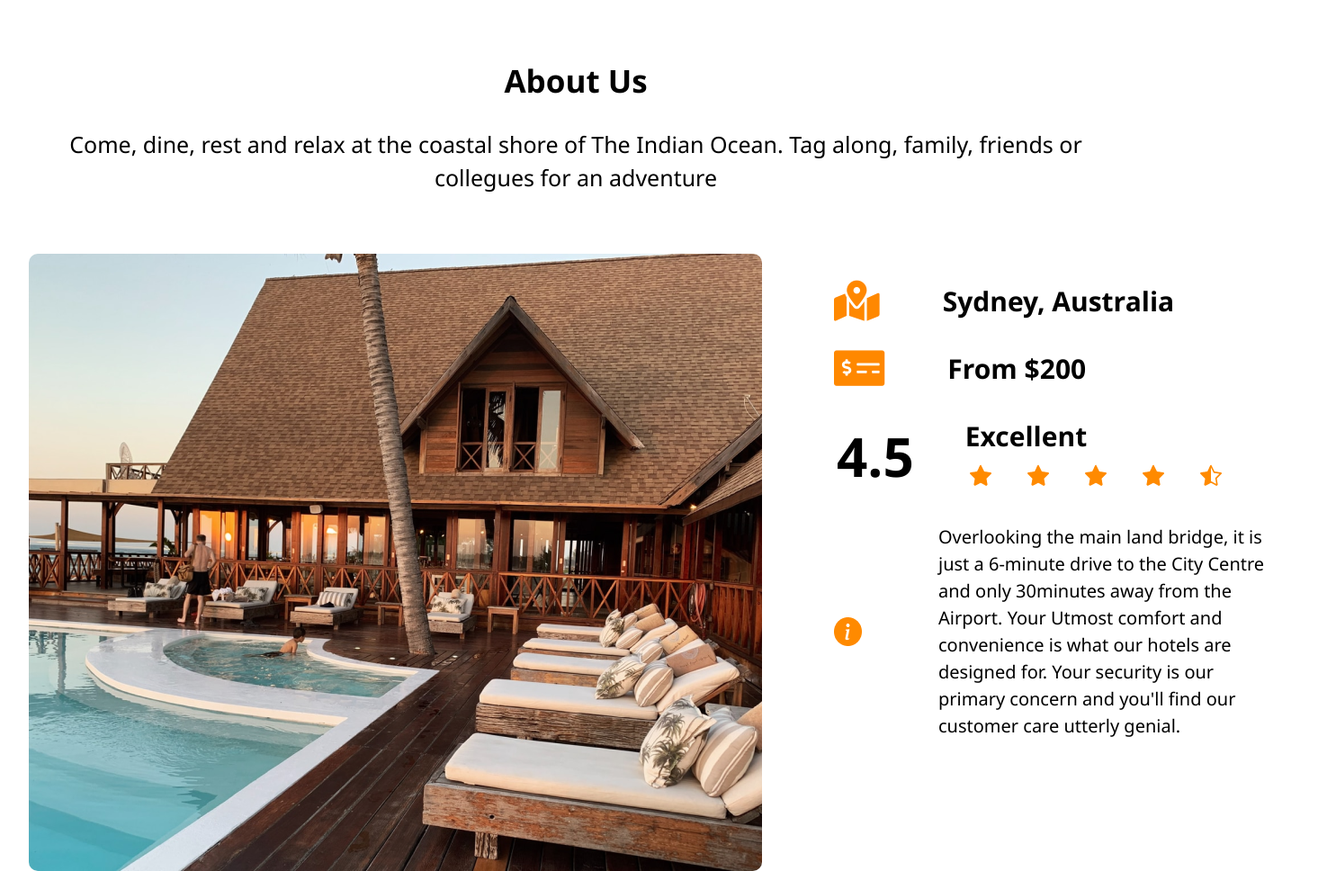
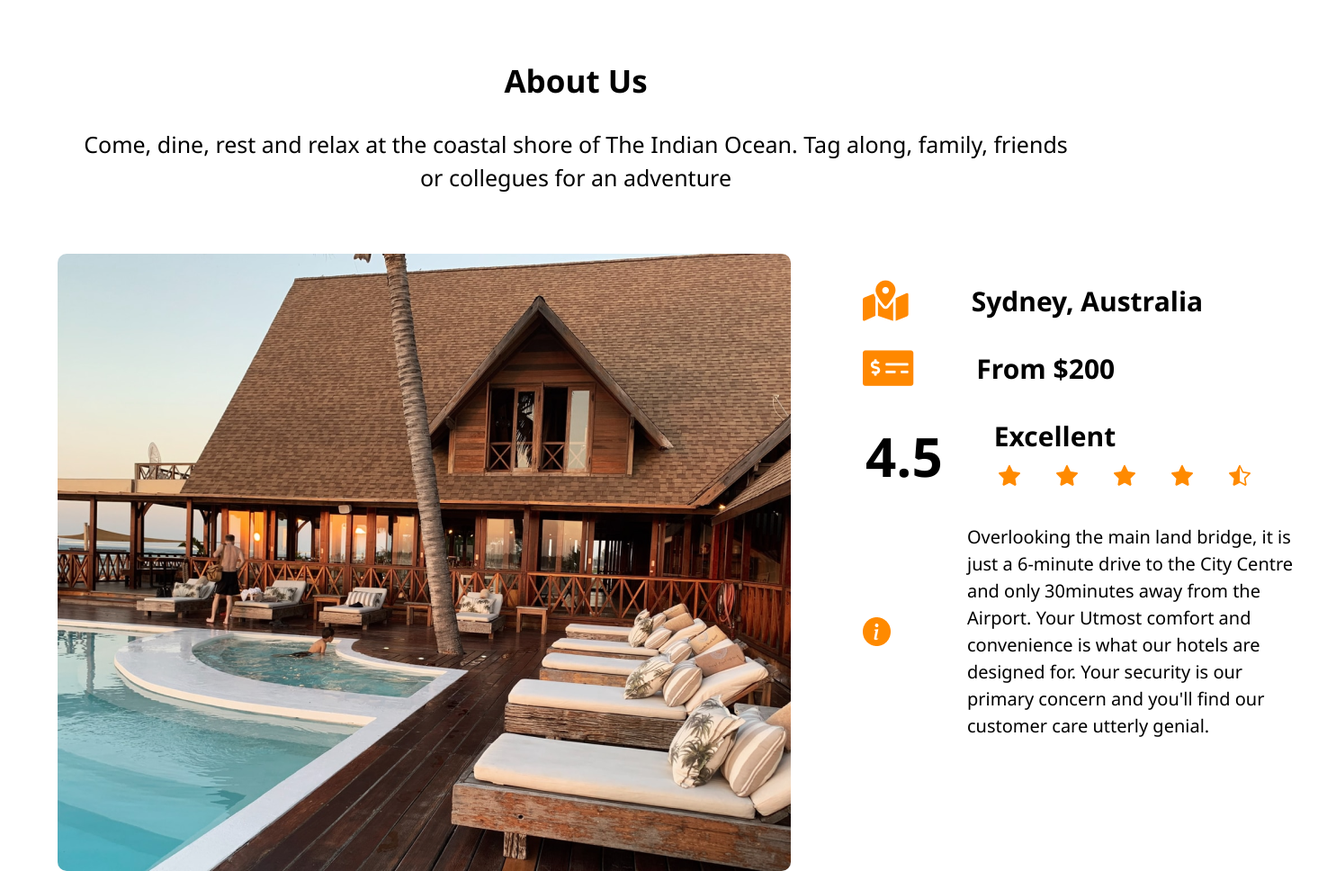
Before and after one commit to sleekLancelot/Team-alpha-hotel, a plain HTML site: page index.html in a window 1280 px wide. Shown: the part 821-1789 px from the top of the page at 90% size, 1485 px wide, since content can reach past the window. Drawn offline with Linux system fonts and the light colour scheme.

Commit message:
all files added

```diff
--- a/homepage.css
+++ b/homepage.css
@@ -1,4 +1,4 @@
-@import url('https://fonts.googleapis.com/css2?family=Roboto:wght@300;400&display=swap');
+@import url("https://fonts.googleapis.com/css2?family=Roboto:wght@300;400&display=swap");
 
 * {
   box-sizing: border-box;
@@ -81,7 +81,7 @@ header {
   width: 100%;
   height: 700px;
   /* border-radius: 10px; */
-    background: url('./img/header.png') no-repeat fixed center center/cover;
+  background: url("./img/header.png") no-repeat fixed center center/cover;
   z-index: 1000;
 }
 
@@ -105,8 +105,8 @@ header p {
 }
 
 section {
-    width: 95%;
-    max-width: 1350px;
+  width: 90%;
+  max-width: 1250px;
   margin: 65px auto;
 }
 
@@ -248,7 +248,6 @@ div .cards {
   box-shadow: inset 20px 0 50px rgba(0, 0, 0, 0.5);
   transform: perspective(2000px) rotate(-10deg);
   z-index: 1000;
-    cursor:pointer;
 }
 
 .card .img-box {
@@ -328,7 +327,7 @@ footer {
   color: #fff;
 }
 
-footer>div {
+footer > div {
   height: 30vh;
   grid-row: 1/4;
   background: url(./img/footer2.jpg) no-repeat fixed center/cover;
@@ -389,10 +388,14 @@ footer div input::placeholder {
 
 footer div input:focus {
   height: 50px;
-
 }
 
 footer div input:focus::placeholder {
   color: #ffad06;
   bottom: 10px;
 }
+@media-query only screen and (max-width:700px) {
+  footer {
+    grid-template-columns: repeat(1, 1fr);
+  }
+}
```
Lines whose indentation alone changed are shown as unchanged.
